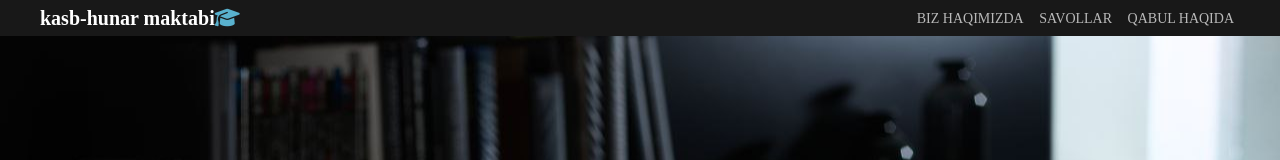
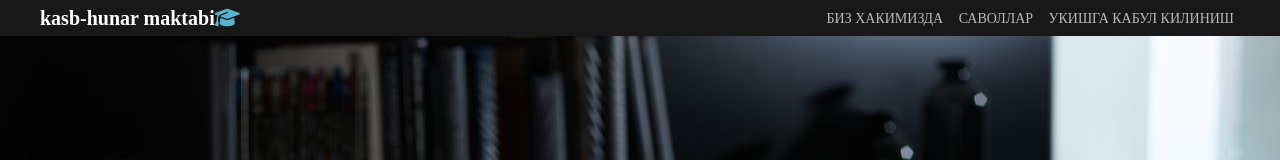
Before and after one commit to SafinnN13371/school, a plain HTML site: page index.html in a window 1280 px wide. Shown: the top 160 px of the page. Drawn offline with nearby package versions, Linux system fonts and the light colour scheme; a web font is replaced by a local one.

Commit message:
Update index.html

```diff
--- a/index.html
+++ b/index.html
@@ -54,9 +54,9 @@
                 </div>
 
                 <nav class="nav" id="nav">
-                    <a class="nav__link" href="#" data-scroll="#about">Biz haqimizda</a>
-                    <a class="nav__link" href="#" data-scroll="#about2">Savollar</a>
-                    <a class="nav__link" href="#" data-scroll="#about3">Qabul haqida</a>
+                    <a class="nav__link" href="#" data-scroll="#about">Биз хакимизда</a>
+                    <a class="nav__link" href="#" data-scroll="#about2">Саволлар</a>
+                    <a class="nav__link" href="#" data-scroll="#about3">Укишга кабул килиниш</a>
                     <!-- <a class="nav__link-ru" href="">ru</a> <span class="tire">|</span> <a class="nav__link-uz"
                         href="index-uz.html">uz</a>-->
                 </nav>
```
